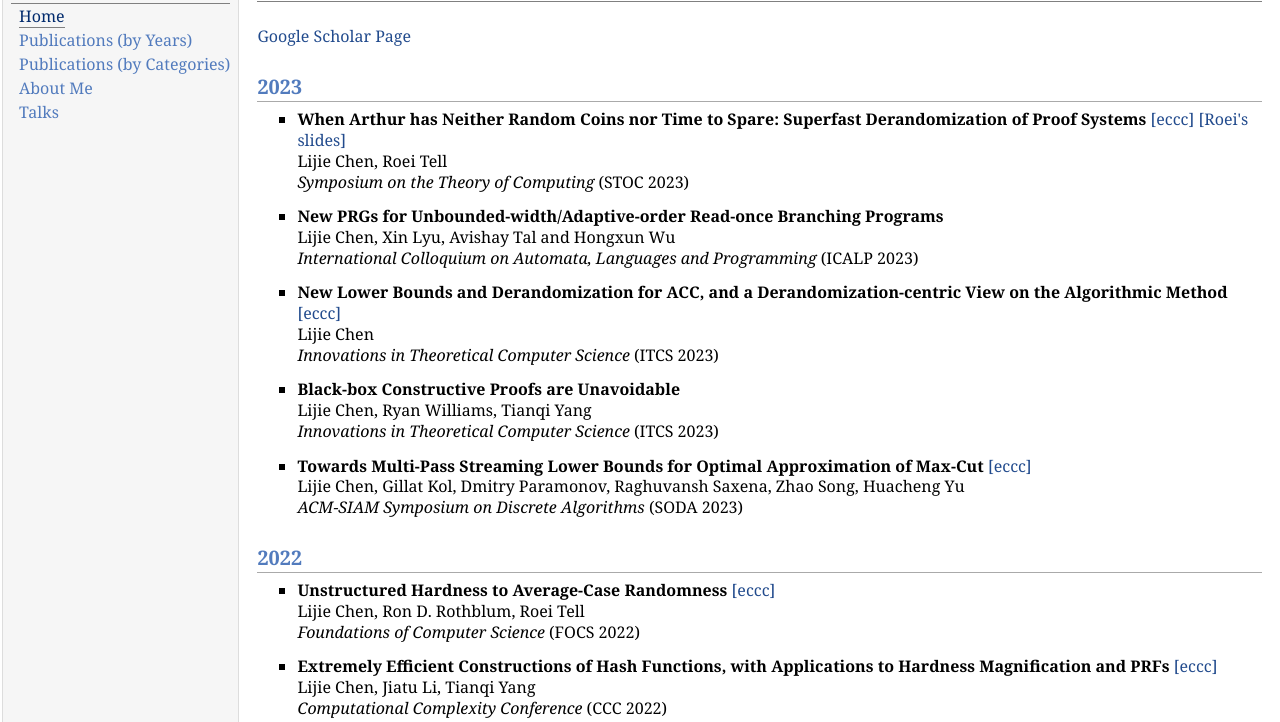
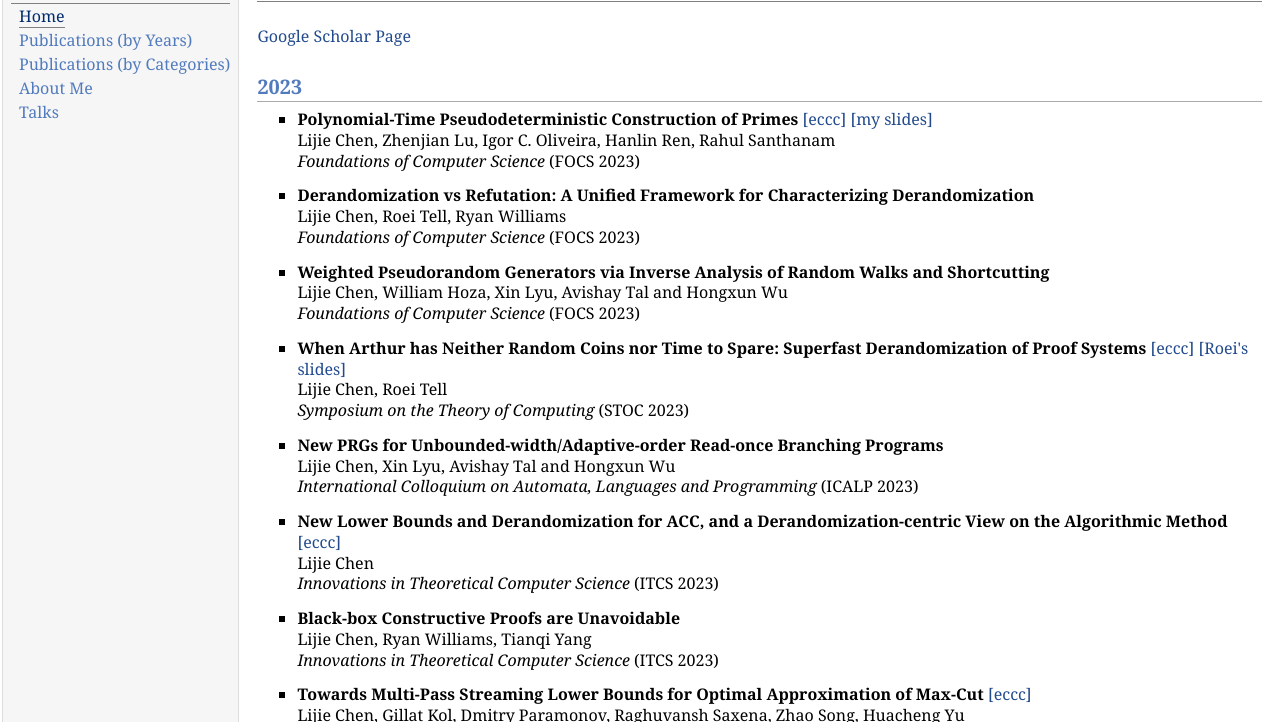
Before and after one commit to chen-lijie/chen-lijie.github.io, a plain HTML site: page papersYear.html in a window 1280 px wide. Shown: the part 48-770 px from the top of the page. Drawn offline with Linux system fonts and the light colour scheme.

Commit message:
Add files via upload

```diff
--- a/papersYear.html
+++ b/papersYear.html
@@ -34,6 +34,27 @@ try {
 <p><a href="https://scholar.google.com/citations?user=T_OhvOsAAAAJ&amp;hl=en" target=&ldquo;blank&rdquo;>Google Scholar Page</a>
 </p>
 <h2>2023</h2>
+<ul>
+<li><p><b>Polynomial-Time Pseudodeterministic Construction of Primes</b> <a href="https://eccc.weizmann.ac.il/report/2023/076/" target=&ldquo;blank&rdquo;>[eccc]</a> <a href="pseudodeterministic-construction.pptx" target=&ldquo;blank&rdquo;>[my slides]</a><br />
+Lijie Chen, Zhenjian Lu, Igor C. Oliveira, Hanlin Ren, Rahul Santhanam<br />
+<i>Foundations of Computer Science</i> (FOCS 2023)<br />
+</p>
+</li>
+</ul>
+<ul>
+<li><p><b>Derandomization vs Refutation: A Unified Framework for Characterizing Derandomization</b><br />
+Lijie Chen, Roei Tell, Ryan Williams <br />
+<i>Foundations of Computer Science</i> (FOCS 2023)<br />
+</p>
+</li>
+</ul>
+<ul>
+<li><p><b>Weighted Pseudorandom Generators via Inverse Analysis of Random Walks and Shortcutting</b><br />
+Lijie Chen, William Hoza, Xin Lyu, Avishay Tal and Hongxun Wu<br />
+<i>Foundations of Computer Science</i> (FOCS 2023)<br />
+</p>
+</li>
+</ul>
 <ul>
 <li><p><b>When Arthur has Neither Random Coins nor Time to Spare: Superfast Derandomization of Proof Systems</b> <a href="https://eccc.weizmann.ac.il/report/2022/057/" target=&ldquo;blank&rdquo;>[eccc]</a> <a href="https://drive.google.com/file/d/1R-4NO-yIMT_KBO5iel3LnTimnaQq6Eyt/view" target=&ldquo;blank&rdquo;>[Roei's slides]</a><br />
 Lijie Chen, Roei Tell<br />
@@ -416,7 +437,7 @@ Lijie Chen, Jian Li<br />
 </ul>
 <div id="footer">
 <div id="footer-text">
-Page generated 2023-05-25 13:39:55 Pacific Daylight Time, by <a href="https://github.com/wsshin/jemdoc_mathjax" target="blank">jemdoc+MathJax</a>.
+Page generated 2023-07-05 01:35:50 Pacific Daylight Time, by <a href="https://github.com/wsshin/jemdoc_mathjax" target="blank">jemdoc+MathJax</a>.
 (<a href="papersYear.jemdoc">source</a>)
 </div>
 </div>
```
Also changed, not shown: index.html (+2 -2 lines), 1 other file.
